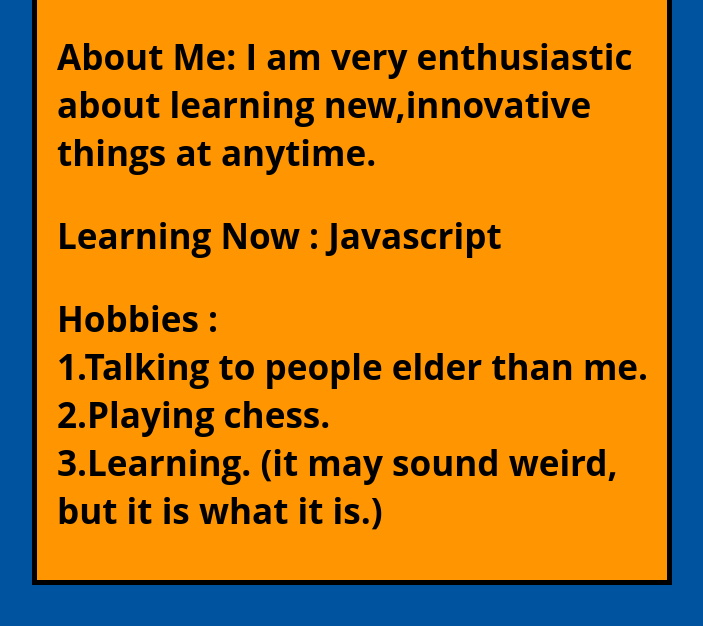
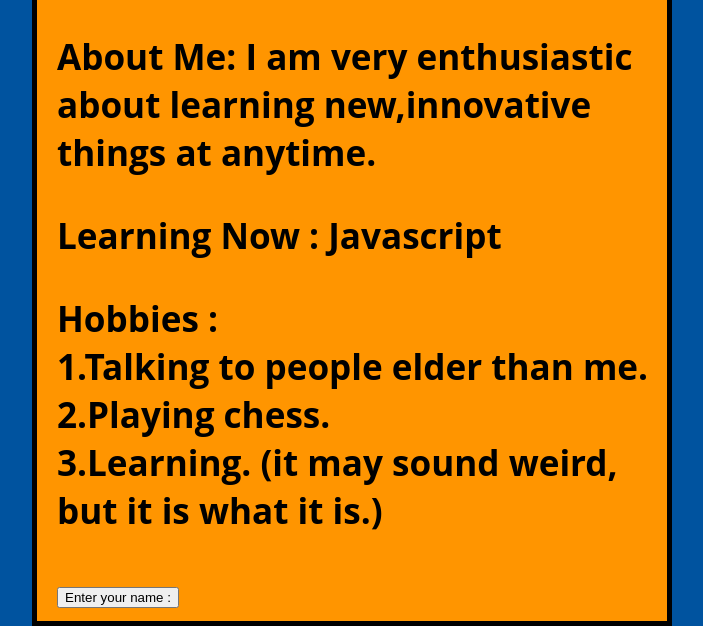
Before and after one commit to Tezas-6174/Intro_to_IITJ_P-club, a plain HTML site: page index.html in a window 1280 px wide. Shown: the part 644-1270 px from the top of the page, without its empty margins (288-991 px from the left). Before the commit the page ends 1229 px from the top, so only its background shows below. Drawn offline with Linux system fonts and the light colour scheme.

Commit message:
Update index.html

```diff
--- a/index.html
+++ b/index.html
@@ -15,6 +15,7 @@
    <h3>Learning Now : Javascript</h3>
    <h3>Hobbies : <br>1.Talking to people elder than me.<br>2.Playing chess.<br>3.Learning. (it may sound weird, but it is what it is.)<br>
    </h3>
+   <button>Enter your name :</button>
    <script src="main.js"></script>
 </body>
 </html>
```
